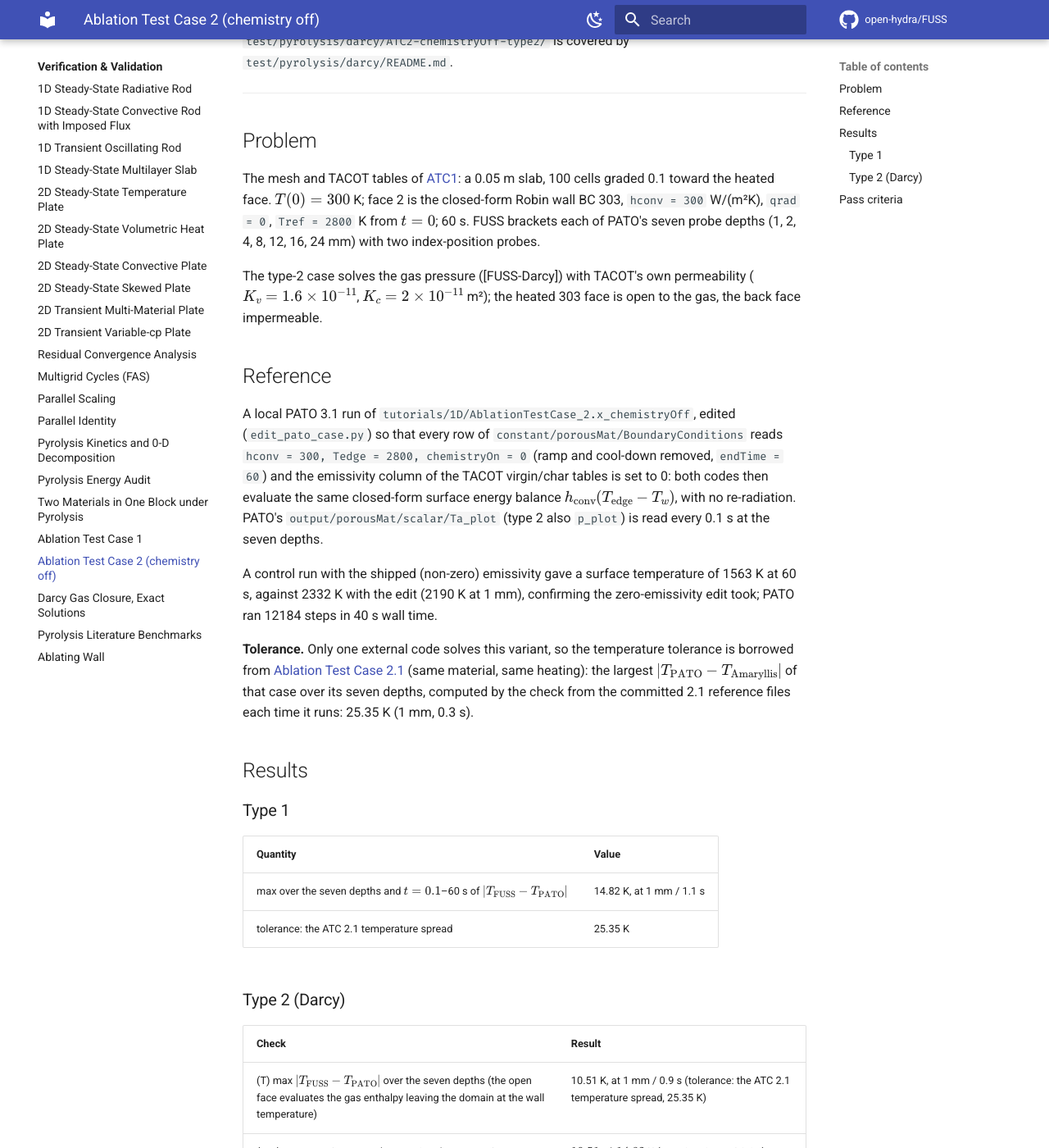
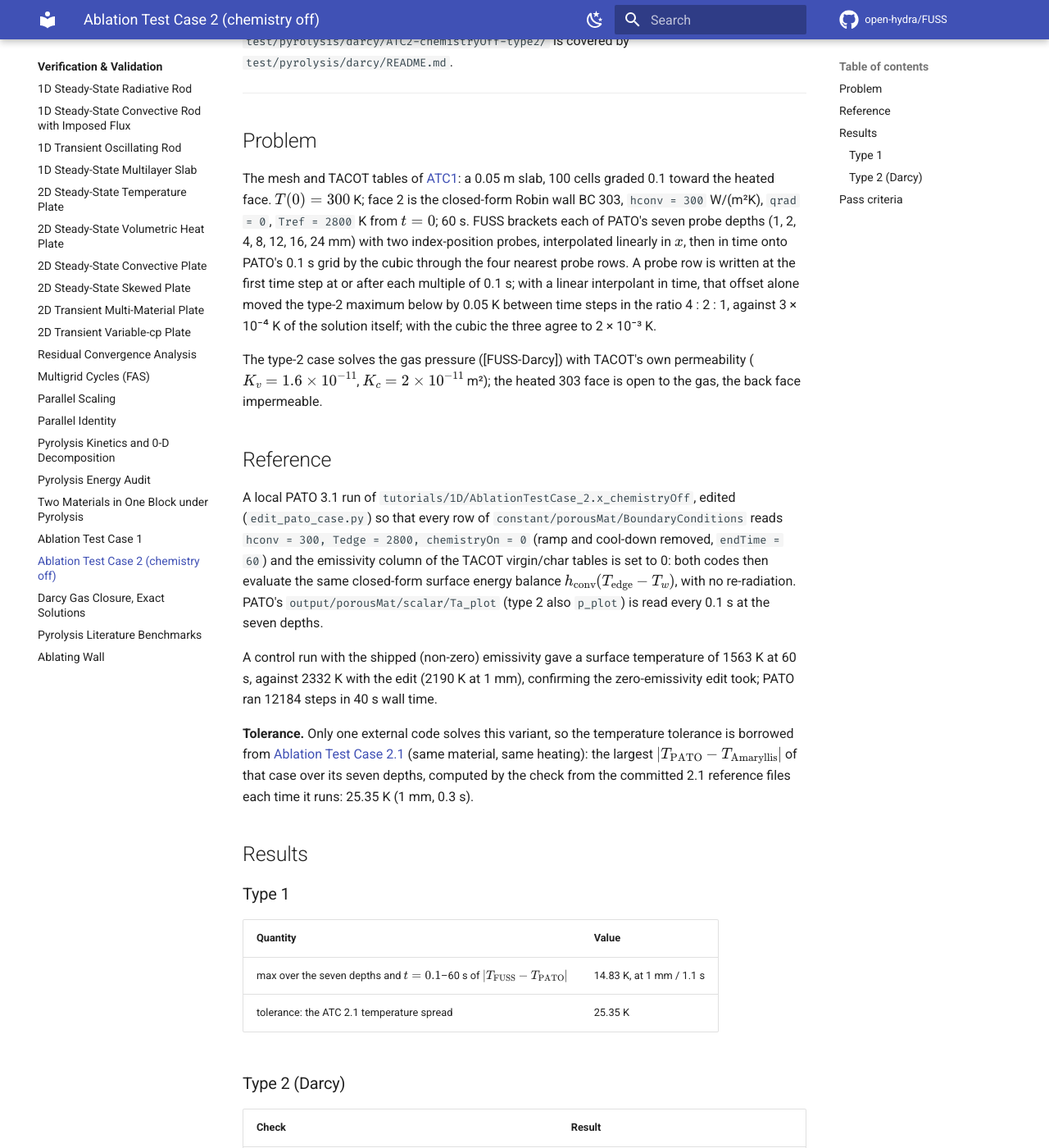
Before and after one commit to open-hydra/FUSS, an MkDocs documentation site: the page built from docs/vv/pyrolysis-atc2.md, in a window 1280 px wide and 1400 px high, scrolled down 360 px. Shown: the whole window at 82% size. Built offline with MkDocs 1.6.1 and Material for MkDocs 9.7.7, drawn with Linux system fonts in a browser that asks for light colours; comment, search, counter and statistics services are not loaded; some of the changed text lies outside the part shown.

Commit message:
test(pyrolysis): the ATC2 chemistry-off checks interpolate the probes in time by a cubic
A probe row is written at the first step at or after each 0.1 s multiple, so the rows sit up to one step after
PATO's times; verify.py interpolated them linearly, and that offset, which moves with dt, moved the type-2 (T)
by 0.05 K between vnn 0.25 / 0.125 / 0.0625 (10.5121 / 10.5653 / 10.5639 K) while the solution moves by 3.4e-4 and
9e-5 K (per-step probe rows, alignment-free: 10.5671 / 10.5667 / 10.5667 K). Both ATC2 checks (type 1 and type 2)
now take the cubic through the four probe rows around each PATO time (abl_tools.interp4, linear below four rows,
None outside the rows as before): type 2 (T) 10.5682 / 10.5668 / 10.5667 K, type 1 14.8305 K on all three rungs
(linear: 14.8242 / 14.8218 / 14.8209). The residual at the committed rung (1.1e-3 K against the per-step rows) is
the same mechanism with a smaller constant. Numbers from fresh runs (bin/FUSS bae76985, 1 thread, sprop2): type 1
14.83 K; type 2 (T) 10.57 K, (dir) 10.41 K, (p) and (sign) unchanged; docs/vv/pyrolysis-atc2.md and the READMEs.

Co-Authored-By: Claude Opus 5.5 <noreply@anthropic.com>
Claude-Session: https://claude.ai/code/session_01Q6mgzZ4Em2XSijeD1s9D94

```diff
--- a/docs/vv/pyrolysis-atc2.md
+++ b/docs/vv/pyrolysis-atc2.md
@@ -16,7 +16,11 @@ Setup and run: `test/pyrolysis/ATC2-chemistryOff/README.md` (type 1); the type-2
 The mesh and TACOT tables of [ATC1](pyrolysis-atc1.md): a 0.05 m slab, 100 cells graded 0.1 toward the
 heated face. $T(0) = 300$ K; face 2 is the closed-form Robin wall BC 303, `hconv = 300` W/(m²K),
 `qrad = 0`, `Tref = 2800` K from $t=0$; 60 s. FUSS brackets each of PATO's seven probe depths (1, 2, 4,
-8, 12, 16, 24 mm) with two index-position probes.
+8, 12, 16, 24 mm) with two index-position probes, interpolated linearly in $x$, then in time onto PATO's
+0.1 s grid by the cubic through the four nearest probe rows. A probe row is written at the first time
+step at or after each multiple of 0.1 s; with a linear interpolant in time, that offset alone moved the
+type-2 maximum below by 0.05 K between time steps in the ratio 4 : 2 : 1, against 3 × 10⁻⁴ K of
+the solution itself; with the cubic the three agree to 2 × 10⁻³ K.
 
 The type-2 case solves the gas pressure ([FUSS-Darcy]) with TACOT's own permeability
 ($K_v=1.6\times10^{-11}$, $K_c=2\times10^{-11}$ m²); the heated 303 face is open to the gas, the back
@@ -46,16 +50,16 @@ check from the committed 2.1 reference files each time it runs: 25.35 K (1 mm, 0
 
 | Quantity | Value |
 |---|---|
-| max over the seven depths and $t=0.1$–60 s of $\lvert T_{\rm FUSS}-T_{\rm PATO}\rvert$ | 14.82 K, at 1 mm / 1.1 s |
+| max over the seven depths and $t=0.1$–60 s of $\lvert T_{\rm FUSS}-T_{\rm PATO}\rvert$ | 14.83 K, at 1 mm / 1.1 s |
 | tolerance: the ATC 2.1 temperature spread | 25.35 K |
 
 ### Type 2 (Darcy)
 
 | Check | Result |
 |---|---|
-| (T) max $\lvert T_{\rm FUSS}-T_{\rm PATO}\rvert$ over the seven depths (the open face evaluates the gas enthalpy leaving the domain at the wall temperature) | 10.51 K, at 1 mm / 0.9 s (tolerance: the ATC 2.1 temperature spread, 25.35 K) |
-| (acc) same maximum vs. the type-1 run's own maximum, from the type-1 run made in the same check | $10.51\le14.82$ K (type 1 at 1 mm / 1.1 s): type 2 does not make the type-1 answer worse |
-| (dir) $\lvert T_{\rm FUSS}-T_{\rm PATO}\rvert$ at the point of that type-1 maximum (1 mm, 1.1 s) | 10.38 K, below the type-1 value there (14.82 K) |
+| (T) max $\lvert T_{\rm FUSS}-T_{\rm PATO}\rvert$ over the seven depths (the open face evaluates the gas enthalpy leaving the domain at the wall temperature) | 10.57 K, at 1 mm / 0.9 s (tolerance: the ATC 2.1 temperature spread, 25.35 K) |
+| (acc) same maximum vs. the type-1 run's own maximum, from the type-1 run made in the same check | $10.57\le14.83$ K (type 1 at 1 mm / 1.1 s): type 2 does not make the type-1 answer worse |
+| (dir) $\lvert T_{\rm FUSS}-T_{\rm PATO}\rvert$ at the point of that type-1 maximum (1 mm, 1.1 s) | 10.41 K, below the type-1 value there (14.83 K) |
 | (p) max $\lvert\Delta p_{\rm FUSS}-\Delta p_{\rm PATO}\rvert / \max\Delta p_{\rm PATO}$ | 0.5 % (11.2 Pa at 24 mm, 0.7 s; tolerance 19.66 %); FUSS peak $\Delta p = 2050.4$ Pa, PATO peak $2049.0$ Pa |
 | (sign) $T_{\rm type2}-T_{\rm type1}$ wherever $T_{\rm PATO}\ge700$ K | from $-6.54$ K (4 mm) to $-3.12$ K (1 mm): type 2 runs cooler than type 1 at every hot probe, as the exact 0-D gas-storage shift predicts (table below) |
 
```
Also changed, not shown: 6 other files.
